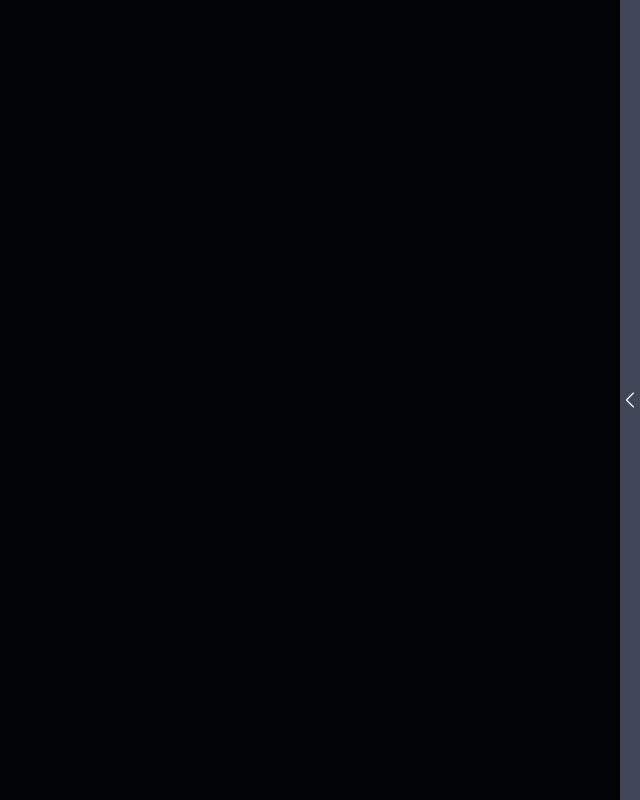
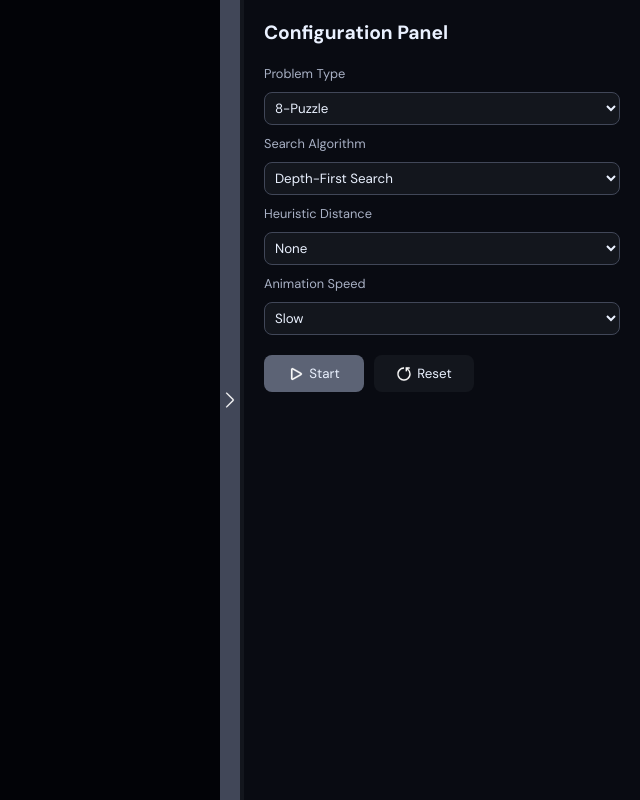
Before and after one commit to Hundway/graph-search-visualizer, a Vue app: page / in a window 1280 px wide. Shown: the whole page, without its empty margins (640-1280 px from the left). Built offline with nearby package versions, Linux system fonts and the light colour scheme; the HTML template or start-up script is replaced by a standard one.

Commit message:
Set panel open by default

```diff
--- a/src/Settings/Settings.vue
+++ b/src/Settings/Settings.vue
@@ -2,7 +2,7 @@
   import { ref, computed } from 'vue'
   import Panel from './Panel.vue'
 
-  const isPanelOpen = ref(false)
+  const isPanelOpen = ref(true)
 
   const forwardIcon = '/src/assets/icons/forward.svg'
   const backwardIcon = '/src/assets/icons/backward.svg'
```
